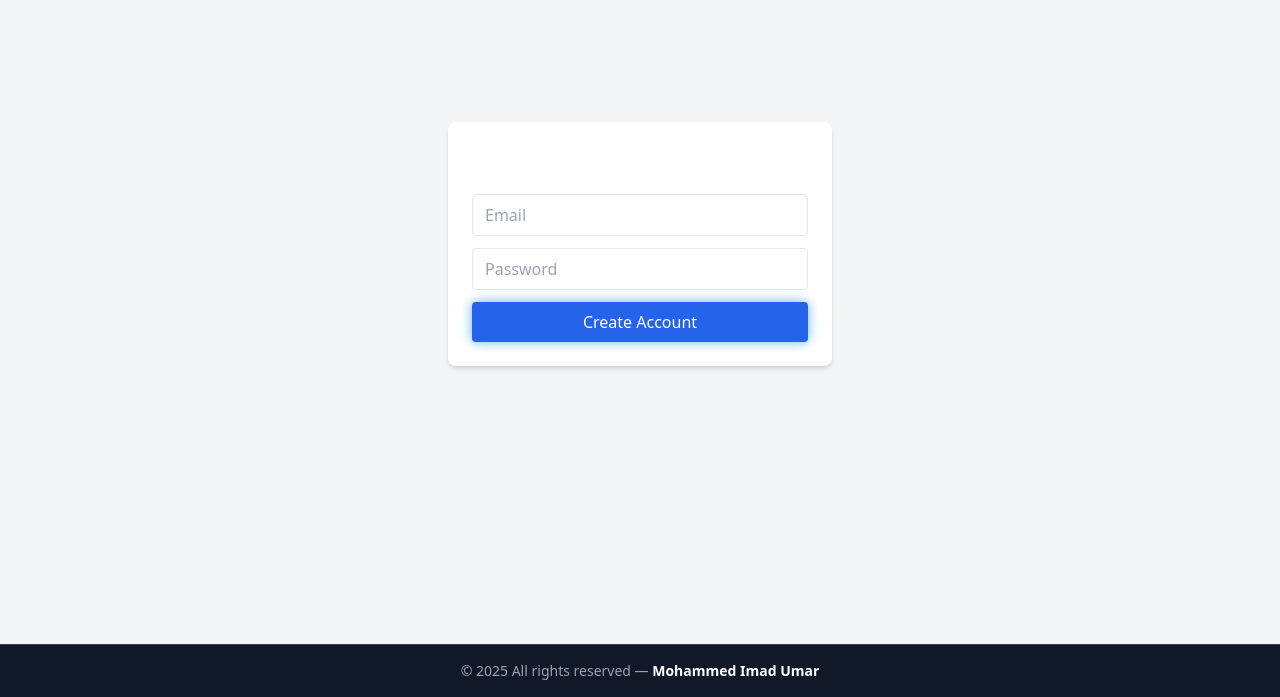
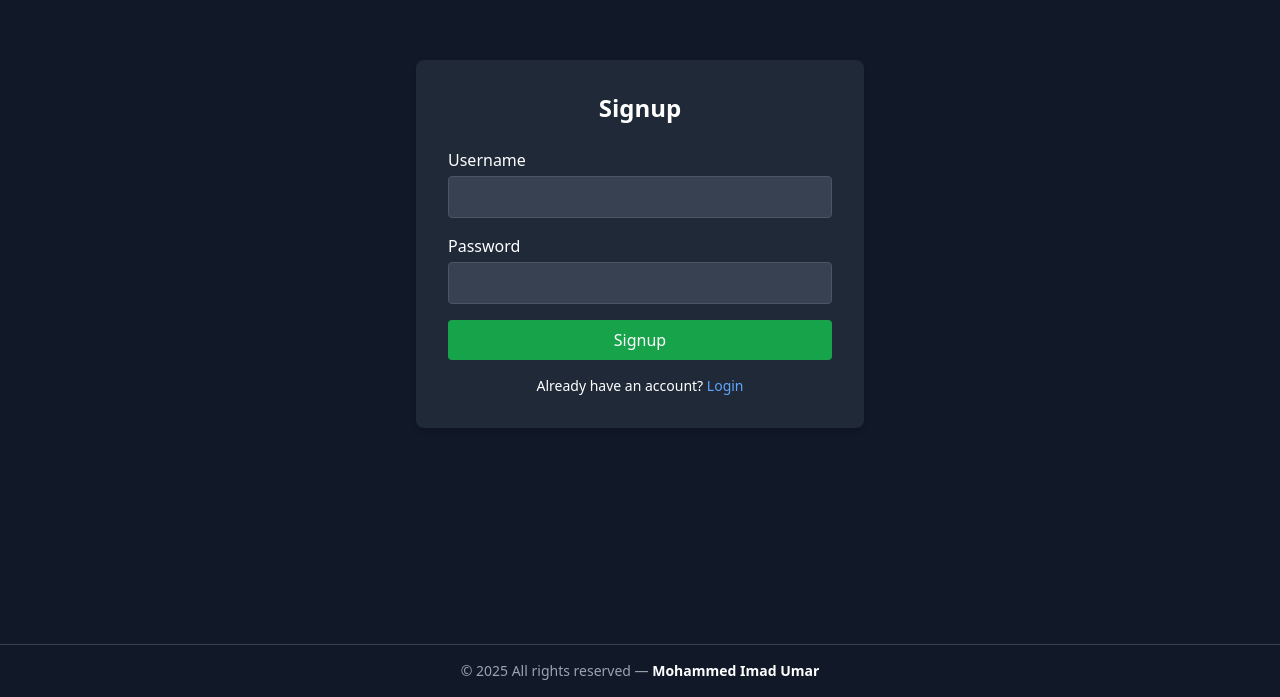
Before and after one commit to mohammed-imad-umar/college-companion, a React (Vite) app: page /signup in a window 1280 px wide. Shown: the part 156-853 px from the top of the page. Built offline with nearby package versions, Linux system fonts and the light colour scheme.

Commit message:
Update Signup.jsx

```diff
--- a/src/auth/Signup.jsx
+++ b/src/auth/Signup.jsx
@@ -1,43 +1,60 @@
 // src/auth/Signup.jsx
-import React from "react";
+import { useState } from "react";
 import { useNavigate } from "react-router-dom";
 
 const Signup = () => {
+  const [username, setUsername] = useState("");
+  const [password, setPassword] = useState("");
   const navigate = useNavigate();
 
-  const handleSubmit = (e) => {
+  const handleSignup = (e) => {
     e.preventDefault();
-    // Dummy signup logic - Replace with real authentication later
-    navigate("/dashboard");
+
+    const userData = { username, password };
+    localStorage.setItem("college_user", JSON.stringify(userData));
+    alert("Account created successfully. Please login.");
+    navigate("/login");
   };
 
   return (
-    <div className="flex items-center justify-center min-h-screen bg-gray-100 dark:bg-gray-900">
-      <form
-        onSubmit={handleSubmit}
-        className="bg-white dark:bg-gray-800 p-6 rounded-lg shadow-md w-full max-w-sm"
-      >
-        <h2 className="text-2xl font-semibold text-center mb-4 dark:text-white">Sign Up</h2>
-
+    <div className="min-h-screen flex items-center justify-center bg-gray-900 text-white">
+      <div className="bg-gray-800 p-8 rounded-lg shadow-md w-full max-w-md">
+        <h2 className="text-2xl font-bold mb-6 text-center">Signup</h2>
+        <form onSubmit={handleSignup} className="space-y-4">
+          <div>
+            <label className="block mb-1">Username</label>
             <input
-          type="email"
-          placeholder="Email"
+              type="text"
+              className="w-full p-2 rounded bg-gray-700 border border-gray-600 focus:outline-none"
+              value={username}
+              onChange={(e) => setUsername(e.target.value)}
               required
-          className="w-full px-3 py-2 mb-3 rounded border dark:bg-gray-700 dark:text-white"
             />
+          </div>
+          <div>
+            <label className="block mb-1">Password</label>
             <input
               type="password"
-          placeholder="Password"
+              className="w-full p-2 rounded bg-gray-700 border border-gray-600 focus:outline-none"
+              value={password}
+              onChange={(e) => setPassword(e.target.value)}
               required
-          className="w-full px-3 py-2 mb-3 rounded border dark:bg-gray-700 dark:text-white"
             />
+          </div>
           <button
             type="submit"
-          className="glow-button bg-blue-600 hover:bg-blue-700 text-white py-2 rounded w-full"
+            className="w-full bg-green-600 hover:bg-green-700 text-white py-2 rounded"
           >
-          Create Account
+            Signup
           </button>
         </form>
+        <p className="text-center mt-4 text-sm">
+          Already have an account?{" "}
+          <a href="/login" className="text-blue-400 hover:underline">
+            Login
+          </a>
+        </p>
+      </div>
     </div>
   );
 };
```
Lines whose indentation alone changed are shown as unchanged.
